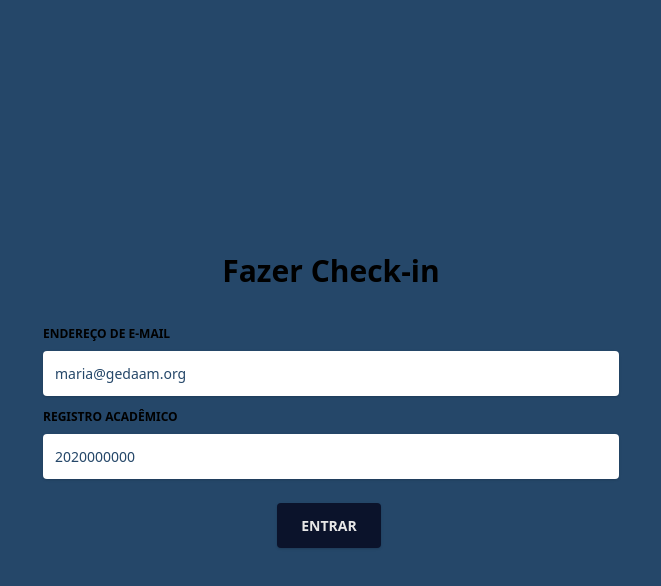
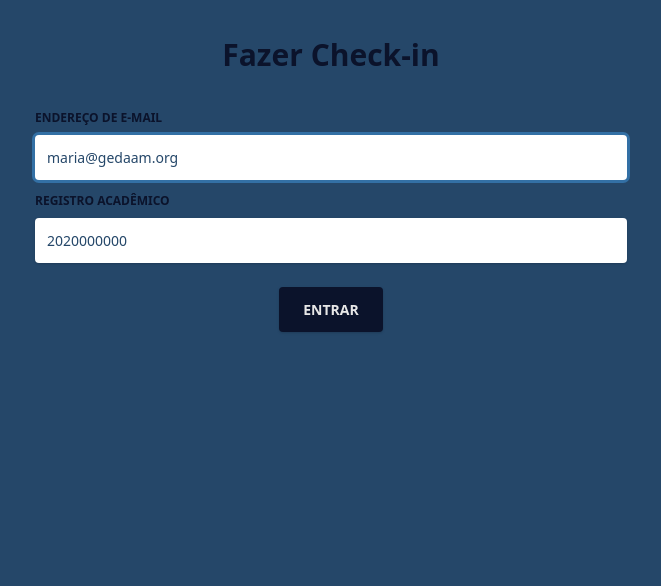
Before and after one commit to rafawendel/platform, a Next.js app: page /login in a window 1280 px wide. Shown: the top 586 px of the page, without its empty margins (309-970 px from the left). Built offline with nearby package versions, Linux system fonts and the light colour scheme.

Commit message:
added minor furnishment to btn and label

```diff
--- a/package.json
+++ b/package.json
@@ -36,6 +36,7 @@
     "react": "^16.13.1",
     "react-countdown": "^2.2.1",
     "react-dom": "^16.13.1",
+    "react-tooltip": "^4.2.8",
     "react-transition-group": "^4.4.1",
     "react-youtube": "^7.11.3",
     "styled-jsx": "^3.3.0",
--- a/src/components/Forms/Fields/index.js
+++ b/src/components/Forms/Fields/index.js
@@ -1,3 +1,4 @@
+import ReactTooltip from 'react-tooltip'
 import { useField } from 'formik'
 
 export const ErrorMessage = ({ children }) => {
@@ -15,12 +16,22 @@ export const ErrorMessage = ({ children }) => {
   )
 }
 
-export const TextInput = ({ label, ...props }) => {
+export const TextInput = ({ label, tooltip, ...props }) => {
   const [field, meta] = useField(props)
   return (
     <>
       <div className="first:mt-8 relative w-full mb-3">
-        <label className="block uppercase text-xs font-bold mb-2" htmlFor={props.id || props.name}>
+        {tooltip && (
+          <ReactTooltip id={`tooltip-${props.id}`} aria-haspopup="true" {...tooltip}>
+            <p className="text-xs font-normal">{tooltip.content}</p>
+          </ReactTooltip>
+        )}
+        <label
+          className="block uppercase text-xs font-bold mb-2"
+          htmlFor={props.id || props.name}
+          data-tip
+          data-for={`tooltip-${props.id}`}
+        >
           {label}
         </label>
         <input
@@ -31,6 +42,7 @@ export const TextInput = ({ label, ...props }) => {
         {meta.touched && meta.error && <ErrorMessage>{meta.error}</ErrorMessage>}
       </div>
       <style jsx>{`
+        /* input:not(:placeholder-shown):invalid { */
         input${meta.touched && meta.error ? '' : ':focus'} {
           box-shadow: 0 0 0 3px
             ${meta.touched && meta.error ? 'rgba(229, 62, 62, 0.5)' : 'rgba(66, 153, 225, 0.5);'};
--- a/src/components/Forms/Login/index.js
+++ b/src/components/Forms/Login/index.js
@@ -13,36 +13,53 @@ export default function LoginForm({ colorMode, onSubmit }) {
         email: Yup.string()
           .email('Endereço de e-mail inválido')
           .required('Não pode ser deixado em branco'),
-        register: Yup.number()
-          .integer('Deve ser um número inteiro, sem pontos ou traços')
-          .required('Deve ser um número inteiro, sem pontos ou traços')
+        register: Yup.string()
+          .matches(/^[0-9]{4,20}$/, {
+            message: 'Deve ser um número inteiro, sem pontos ou traços, entre 4 e 20 caracteres'
+          })
+          .required('Não pode ser deixado em branco')
       })}
       onSubmit={onSubmit}
     >
+      {({ isSubmitting }) => (
         <Form>
           <TextInput
             label="Endereço de e-mail"
             name="email"
             type="email"
             placeholder="maria@gedaam.org"
+            autoComplete="email"
+            autoFocus
+            required
           />
           <TextInput
             label="Registro Acadêmico"
             name="register"
-          type="number"
+            type="text"
+            inputMode="numeric"
+            tooltip={{
+              content: 'Seu número de matrícula',
+              type: 'dark',
+              effect: 'float',
+              place: 'top'
+            }}
             placeholder={`${new Date().getFullYear()}000000`}
+            aria-describedby="Um número inteiro, sem pontos ou traços, entre 4 e 20 caracteres"
+            required
           />
           <div className="text-center mt-6">
             <button
               className={`${
                 colorMode === 'dark' ? 'bg-darker text-light' : 'bg-dark text-lighter'
-            } active:opacity-75 text-sm font-bold uppercase px-6 py-3 rounded shadow hover:shadow-lg outline-none focus:outline-none mr-1 mb-1`}
+              } active:opacity-75 text-sm font-bold uppercase px-6 py-3 rounded shadow hover:shadow-lg`}
               type="submit"
+              disabled={isSubmitting}
             >
               Entrar
             </button>
           </div>
         </Form>
+      )}
     </Formik>
   )
 }
--- a/src/components/sections/VideoSection/Timeline.styles.js
+++ /dev/null
@@ -1,49 +0,0 @@
-import css from 'styled-jsx/css'
-
-export function styles() {
-  return css`
-    .line__container {
-      width: 110%;
-      margin-left: 50%;
-    }
-
-    .bubble {
-      margin-top: calc(-0.5rem - 1px);
-      margin-left: -0.5rem;
-    }
-
-    .bullet {
-      transform: translate(2px, 2px);
-    }
-
-    button:last-child .line {
-      visibility: hidden;
-    }
-
-    button:hover h6 {
-      color: var(--color-main-primary);
-    }
-
-    .grid {
-      grid-template-columns: repeat(auto-fit, minmax(4rem, 1fr));
-    }
-
-    @media screen and (min-width: 1024px) {
-      .grid {
-        grid-template-columns: minmax(12rem, 1fr);
-      }
-
-      .line__container {
-        width: 0.125rem;
-        margin-left: -0.125rem;
-        height: 5.5rem;
-        margin-top: calc(-5.5rem / 2 + 0.5rem / 2);
-        transform: rotate(180deg);
-      }
-
-      .bubble {
-        margin-left: calc(-0.375rem - 1px);
-      }
-    }
-  `
-}
--- a/src/components/sections/VideoSection/TimelineButton.js
+++ b/src/components/sections/VideoSection/TimelineButton.js
@@ -3,7 +3,7 @@ import Link from 'next/link'
 export default function TimelineButton({ title, date, isPast, isActive, isPremiered, onClick }) {
   return (
     <>
-      <li className="flex-auto md:m-1">
+      <li className="flex-1 md:m-1">
         <button
           type="button"
           className={`bg-transparent rounded-md ${
@@ -19,7 +19,7 @@ export default function TimelineButton({ title, date, isPast, isActive, isPremie
           >
             <h6 className={`md:text-xl ${isActive && 'text-primary'}`}>{date}</h6>
             <p
-              className={`hidden md:inline font-semibold mt-1 lg:m-0 lg:w-1/2 lg:text-left ${
+              className={`hidden md:block font-semibold mt-1 lg:m-0 lg:w-1/2 lg:text-left ${
                 isActive && 'text-lighter'
               } opacity-100`}
             >
--- a/src/pages/api/login.js
+++ b/src/pages/api/login.js
@@ -9,7 +9,10 @@ export default async (req, res) => {
     try {
       const schema = yup.object().shape({
         email: yup.string().email().required(),
-        register: yup.number().integer().required()
+        register: yup
+          .string()
+          .matches(/^[0-9]{4,20}$/)
+          .required()
       })
 
       const isValid = await schema.isValid(req.body)
--- a/src/pages/login.js
+++ b/src/pages/login.js
@@ -37,13 +37,11 @@ export default function LoginPage({ setLoading }) {
   }
 
   return (
-    <main className="w-full min-h-screen">
-      <div className="bg-dark px-16">
-        <div className="flex flex-col items-center justify-center min-h-screen">
-          <h3>Fazer Check-in</h3>
-          <div className="w-1/2">
-            <LoginForm colorMode="dark" onSubmit={onSubmit} />
-          </div>
+    <main className="bg-dark text-darker w-full min-h-screen">
+      <div className="flex flex-col items-start justify-start md:items-center py-8 px-12">
+        <h3>Fazer Check-in</h3>
+        <div className="w-full md:w-1/2">
+          <LoginForm colorMode="dark" onSubmit={onSubmit} />
         </div>
       </div>
     </main>
--- a/src/styles/index.css
+++ b/src/styles/index.css
@@ -51,26 +51,33 @@ small {
 }
 
 input, button {
-  @apply bg-lighter;
+  @apply bg-lighter outline-none;
   transition: all 0.2s ease;
 }
 
-input::-webkit-outer-spin-button,
+*:focus, *:active {
+  outline: 0 !important;
+}
+
+button:disabled,
+button[disabled] {
+  filter: grayscale(.3) opacity(.5) invert(.2) !important;
+  border: 1px solid #333;
+  text-shadow: -1px -1px 0 rgba(0,0,0,0.3);
+  cursor: not-allowed;
+  pointer-events: none;
+}
+
+
+/* input::-webkit-outer-spin-button,
 input::-webkit-inner-spin-button {
-    /* display: none; <- Crashes Chrome on hover */
     -webkit-appearance: none;
-    margin: 0; /* <-- Apparently some margin are still there even though it's hidden */
+    margin: 0;
 }
 
 input[type=number] {
-    -moz-appearance:textfield; /* Firefox */
-}
-a:focus,
-button:focus,
-input:focus,
-textarea:focus {
-  outline: none;
-}
+    -moz-appearance:textfield;
+} */
 
 @tailwind components;
 
```
Lines whose indentation alone changed are shown as unchanged.
